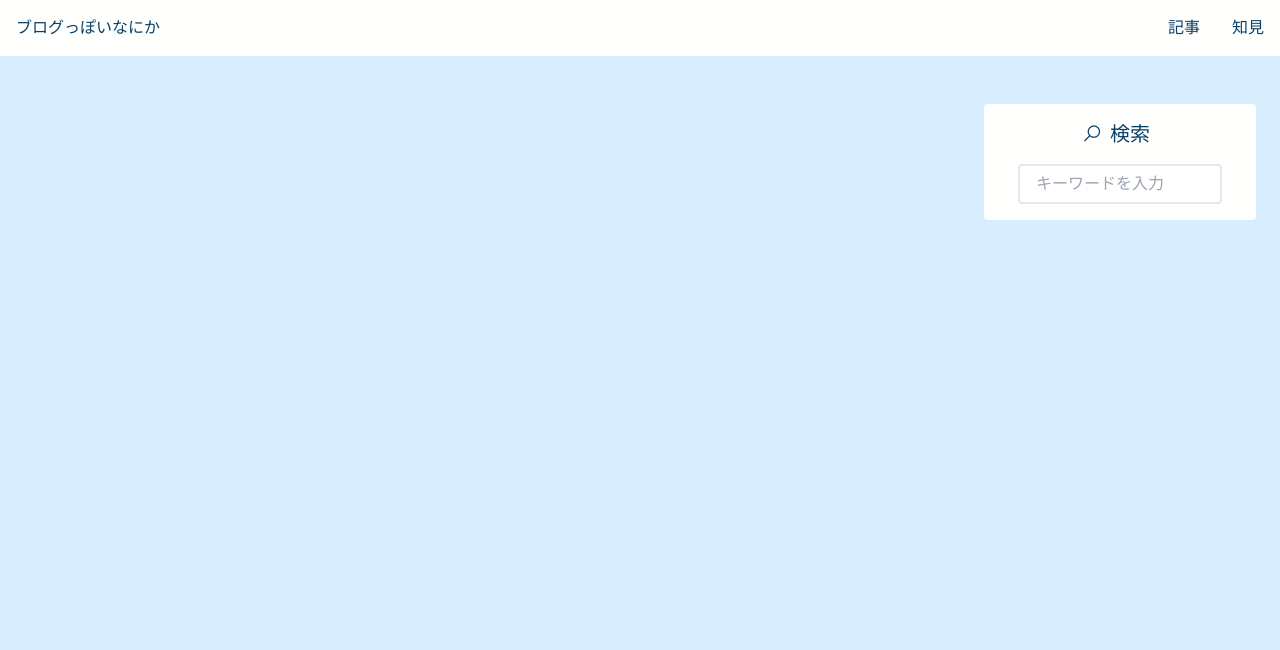
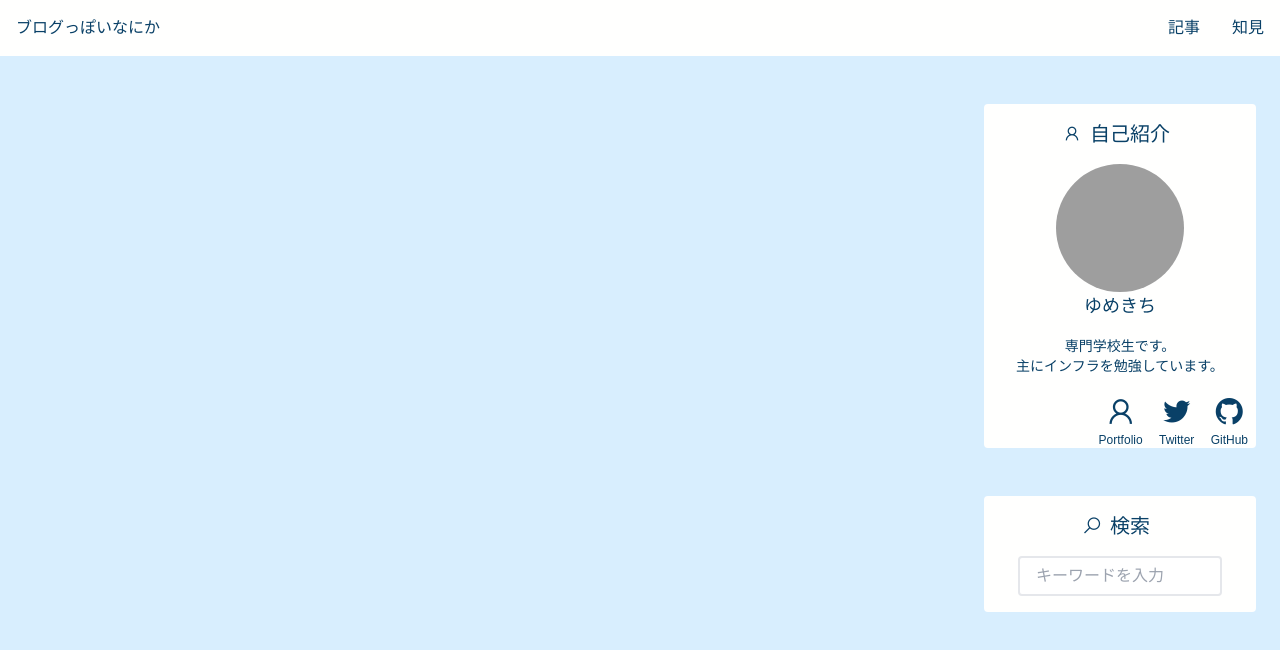
Before and after one commit to yumekiti-archive/blog-client, a React (Create React App) app: page / in a window 1280 px wide. Shown: the top 650 px of the page. Built offline with nearby package versions, Linux system fonts and the light colour scheme; no server answers; grey boxes are pictures that could not be loaded.

Commit message:
`add` Introduce

```diff
--- a/src/components/Introduce.tsx
+++ b/src/components/Introduce.tsx
@@ -1,11 +1,10 @@
 import { FC } from 'react';
 import Introduce from '../libs/interfaces/introduce';
+import { getIntroduceMock } from '../libs/mocks/introduce';
 
-interface Props {
-  data: Introduce;
-}
+const IntroduceComponent: FC = () => {
+  const introduce: Introduce = getIntroduceMock();
 
-const IntroduceComponent: FC<Props> = ({ data }) => {
   return (
     <div className='card-color rounded'>
       <h1 className='text-xl text-center py-4'>
@@ -17,9 +16,9 @@ const IntroduceComponent: FC<Props> = ({ data }) => {
         alt='アイコン'
         className='w-32 h-32 mx-auto rounded-full object-cover'
       />
-      <p className='text-lg text-center'>{data.name}</p>
+      <p className='text-lg text-center'>{introduce.name}</p>
       <p className='text-center text-sm p-4'>
-        {data.body.split('\n').map((line) => (
+        {introduce.body.split('\n').map((line) => (
           <span key={line}>
             {line}
             <br />
@@ -27,7 +26,7 @@ const IntroduceComponent: FC<Props> = ({ data }) => {
         ))}
       </p>
       <ul className='flex items-center justify-end'>
-        {data.links.map((link, index) => (
+        {introduce.links.map((link, index) => (
           <a href={link.path} target='_blank' rel='noreferrer' key={index}>
             <li className='mx-2 hover:opacity-50'>
               <div className='flex justify-center items-center'>
--- a/src/pages/Home.tsx
+++ b/src/pages/Home.tsx
@@ -1,4 +1,4 @@
-import { FC, useEffect } from 'react';
+import { FC } from 'react';
 
 import Introduce from '../components/Introduce';
 import Categories from '../components/Categories';
@@ -6,15 +6,6 @@ import Tags from '../components/Tags';
 import Reports from '../components/Reports';
 import Knowledges from '../components/Knowledges';
 import Search from '../components/Search';
-
-import Report from '../libs/interfaces/report';
-import Knowledge from '../libs/interfaces/knowledge';
-
-import { getReportsMock } from '../libs/mocks/reports';
-import { getCategoriesMock } from '../libs/mocks/categories';
-import { getIntroduceMock } from '../libs/mocks/introduce';
-import { getKnowledgeMock } from '../libs/mocks/knowledges';
-import { getTagsMock } from '../libs/mocks/tags';
 
 const Home: FC = () => {
   return (
@@ -29,7 +20,7 @@ const Home: FC = () => {
           </div>
         </div>
         <div className='w-full lg:w-1/4 mx-auto'>
-          <div className='my-12 mx-6'>{/* <Introduce /> */}</div>
+          <div className='my-12 mx-6'><Introduce /></div>
           <div className='my-12 mx-6'>
             <Search />
           </div>
```
